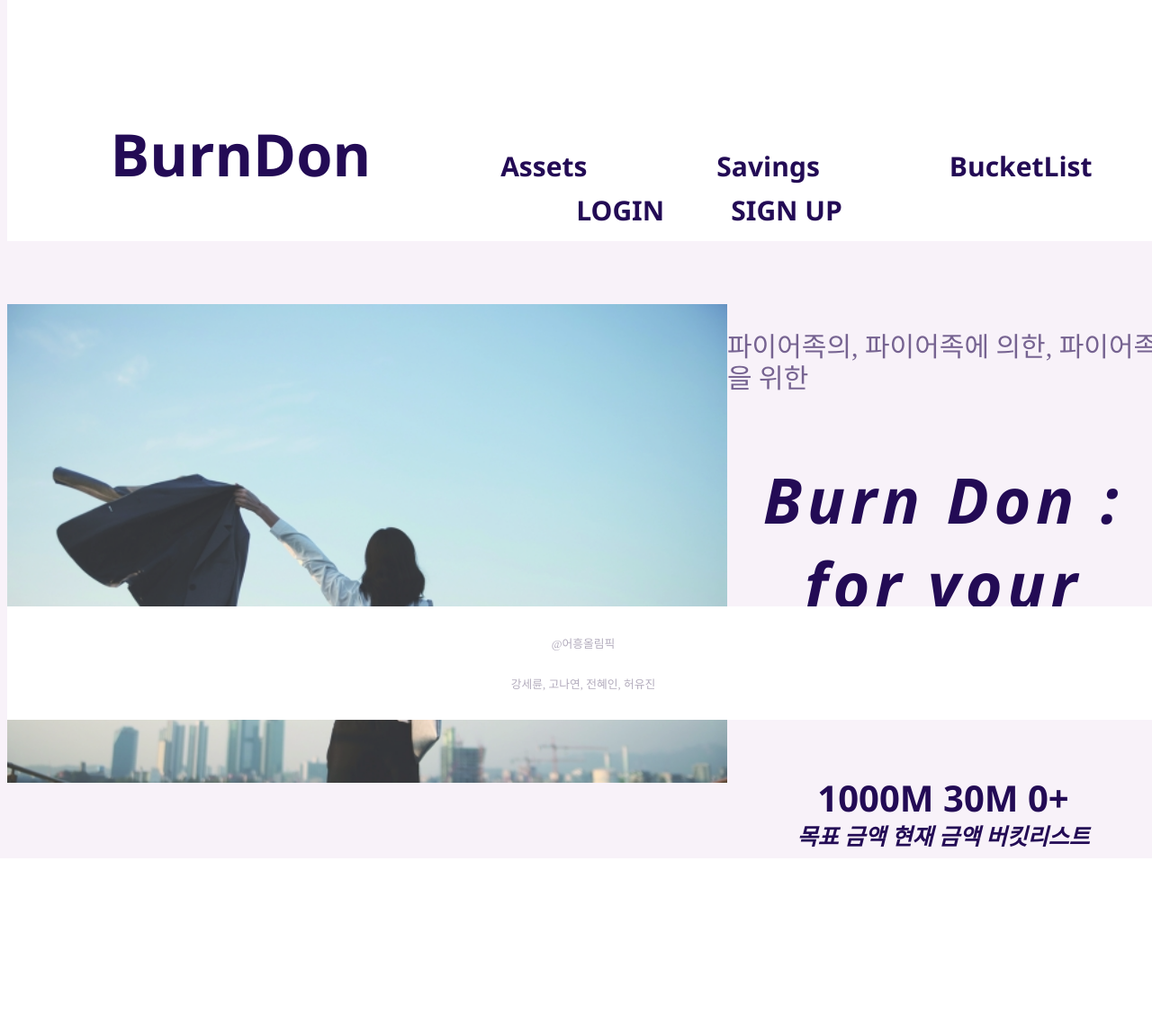
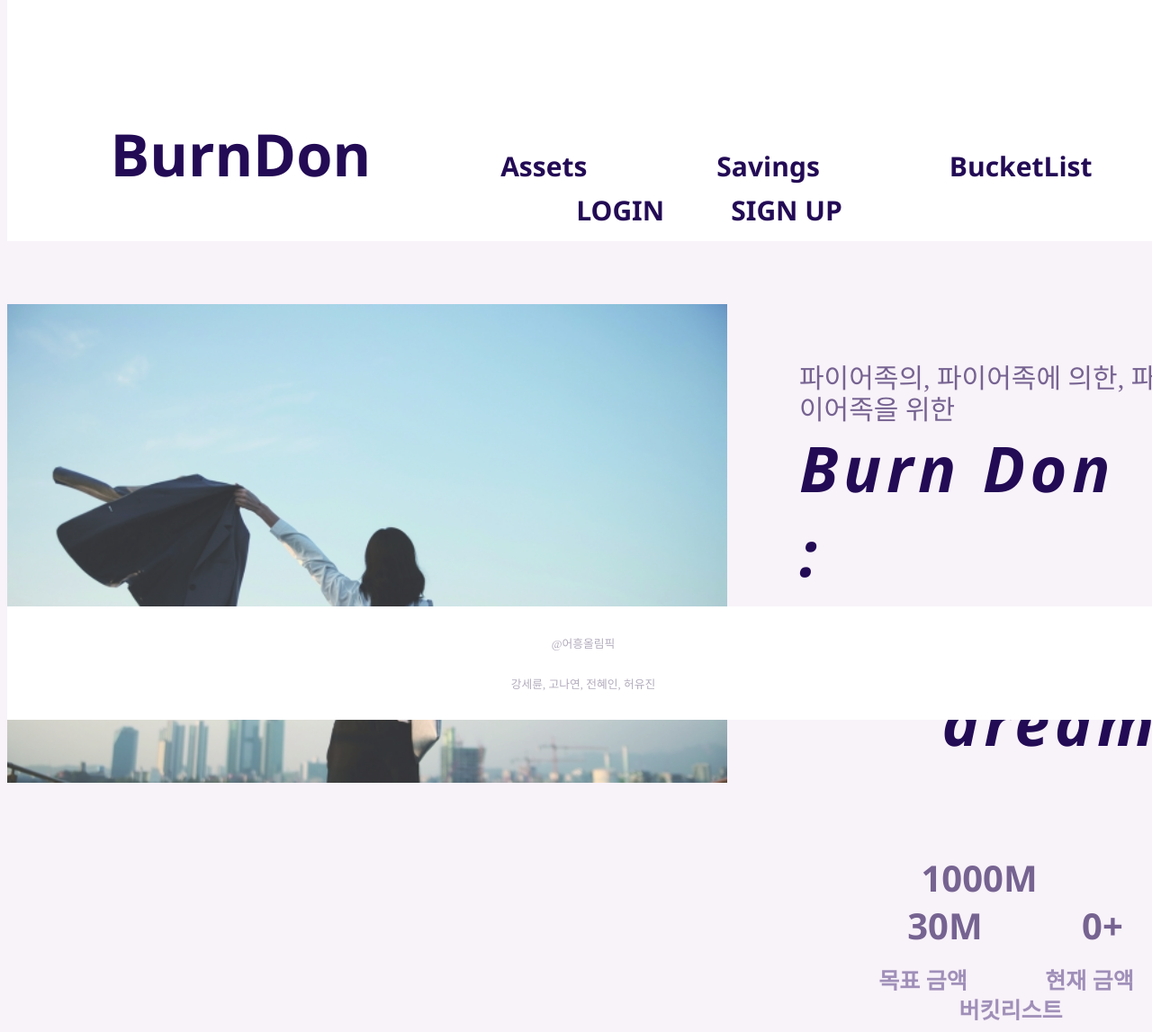
Before and after one commit to kangsr/BurnDonProject, a Django app: page / in a window 1280 px wide. Shown: the whole page at 90% size. Before the commit the page ends 954 px from the top, so only its background shows below. Run offline with Django 3.2, Linux system fonts and the light colour scheme; some web fonts are replaced.

Commit message:
main page complete!

```diff
--- a/base/static/base/css/base.css
+++ b/base/static/base/css/base.css
@@ -32,7 +32,6 @@ ul {
 
 li{
   display: inline-block;
-  color: #230B55;
   text-align: left;
 
 }
@@ -69,6 +68,7 @@ li{
   margin-top: 0;
   background: #FFFFFF 0% 0% no-repeat padding-box;
   opacity: 1;
+  color: #230B55;
 }
 
 
--- a/base/static/base/css/home.css
+++ b/base/static/base/css/home.css
@@ -16,6 +16,7 @@ img{
 #text{
   display: flex;
   text-align: center;
+  padding-left: 80px;
 }
 
 #p1{
@@ -24,25 +25,54 @@ img{
   letter-spacing: 0px;
   color: #766391;
   opacity: 1;
+  margin-top: 65px;
+  margin-bottom: 0;
 }
-#p2{
-  text-align: center;
+#p2, #p3{
   font: italic normal 600 70px/94px Segoe UI;
   letter-spacing: 5.6px;
   color: #230B55;
   opacity: 1;
+  margin-top: 0px;
 }
-#first{
+#p2{
+  text-align: left;
+  margin-bottom: 0px;
+  margin-left: 0;
+
+}
+#p3{
+  text-align: right;
+  padding-left: 80px;
+  margin-bottom: 100px;
+}
+
+
+.first{
   text-align: left;
   font: normal normal bold 40px/53px Segoe UI;
   letter-spacing: 0px;
   color: #766391;
   opacity: 1;
 }
-#second{
+.second{
+  color: #9F8FB8;
   text-align: left;
-  font: italic normal 600 25px/33px Segoe UI;
+  font: normal normal 600 25px/33px Segoe UI;
   letter-spacing: 0px;
-  color: #9F8FB8;
   opacity: 1;
 }
+#f2{
+  margin-left: 80px;
+  margin-right: 100px;
+}
+
+#s1{
+  margin-left: 60px;
+}
+#s2{
+  margin-left: 80px;
+}
+#s3{
+  margin-left: 70px;
+}
--- a/base/templates/home.html
+++ b/base/templates/home.html
@@ -27,18 +27,20 @@ BurnDon
     <div id="text">
         <div class="p">
             <p id="p1">파이어족의, 파이어족에 의한, 파이어족을 위한</p>
-            <p id="p2">Burn Don : <br>      for your dream</p>
+            <p id="p2">Burn Don :</p>
+            <p id="p3">for your dream</p>
 
-            <ui id="first">
-                <li>1000M</li>
-                <li>30M</li>
-                <li>0+</li>
+            <ui class="first">
+                <li id="f1">1000M</li>
+                <li id="f2">30M</li>
+                <li id="f3">0+</li>
             </ui>
             <br>
-            <ui id="second">
-                <li>목표 금액</li>
-                <li>현재 금액</li>
-                <li>버킷리스트</li>
+            <br>
+            <ui class="second">
+                <li id="s1">목표 금액</li>
+                <li id="s2">현재 금액</li>
+                <li id="s3">버킷리스트</li>
             </ui>
 
         </div>
```
